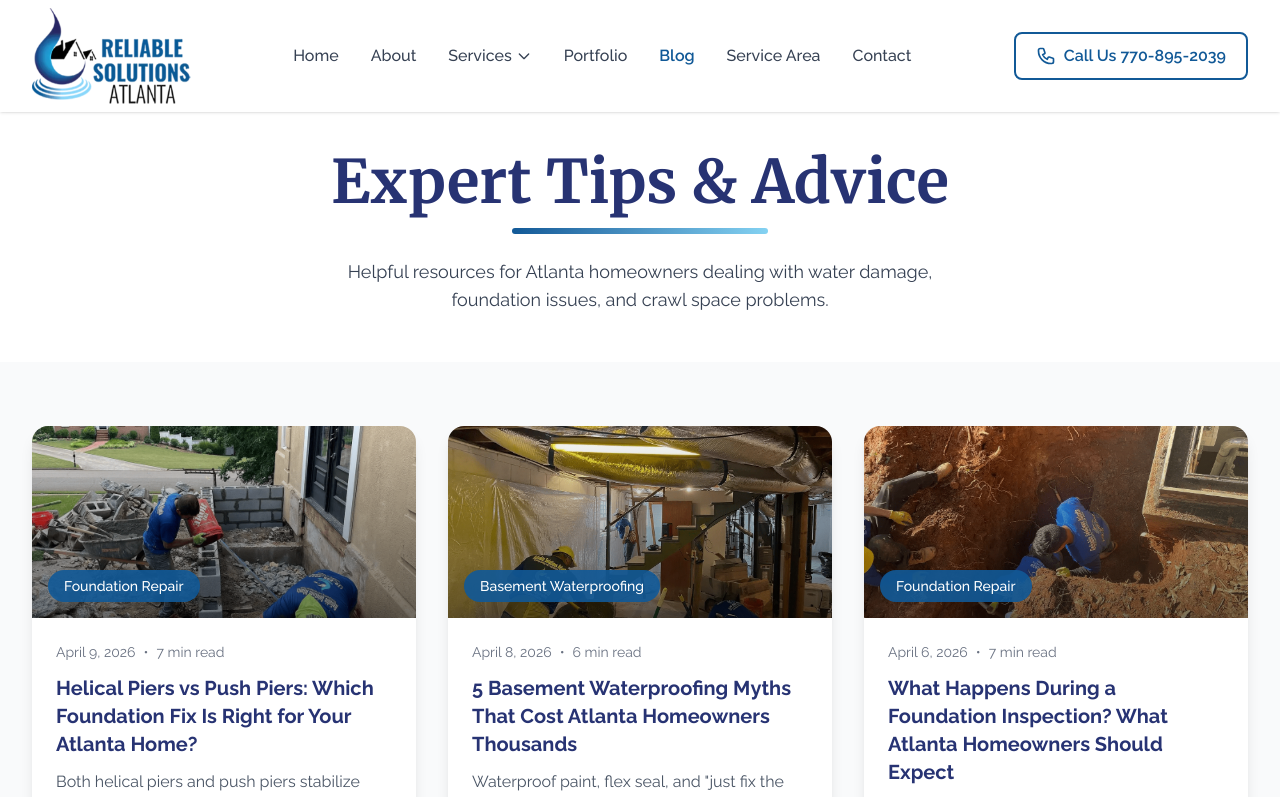
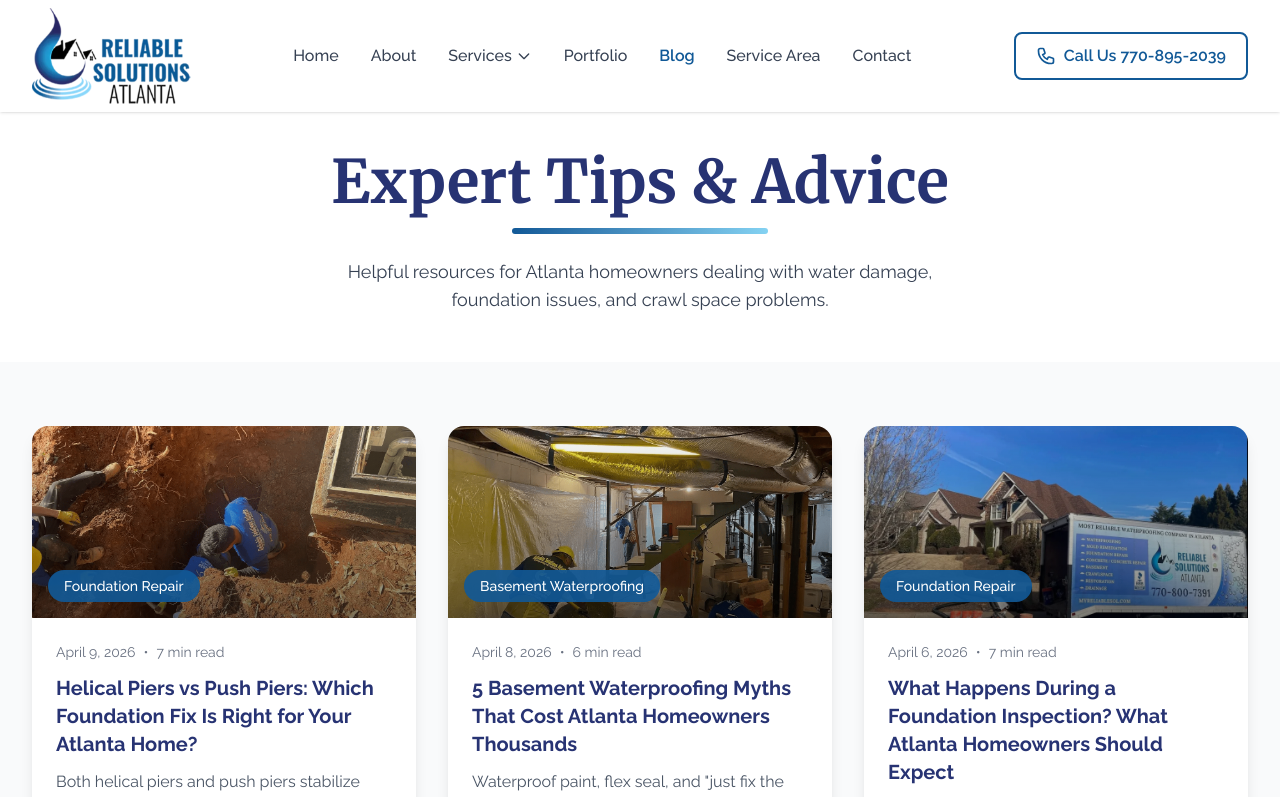
Before and after one commit to gibsonthompson/reliable-solutions-atlanta, a Next.js app: page /blog in a window 1280 px wide. Shown: the top 797 px of the page. Built offline with nearby package versions, Linux system fonts and the light colour scheme.

Commit message:
Add 4 new blog posts: financing options, foundation inspection guide, waterproofing myths, helical vs push piers

```diff
--- a/app/blog/page.js
+++ b/app/blog/page.js
@@ -16,7 +16,7 @@ const blogPosts = [
     date: 'April 9, 2026',
     readTime: '7 min read',
     category: 'Foundation Repair',
-    image: '/images/portfolio/foundation-repair-crew-working-atlanta.png',
+    image: '/images/portfolio/foundation-excavation-crew.png',
   },
   {
     slug: 'basement-waterproofing-myths',
@@ -34,7 +34,7 @@ const blogPosts = [
     date: 'April 6, 2026',
     readTime: '7 min read',
     category: 'Foundation Repair',
-    image: '/images/portfolio/foundation-excavation-crew.png',
+    image: '/images/waterproofing-truck-atlanta-job-site.png',
   },
   {
     slug: 'foundation-repair-financing-atlanta',
```
